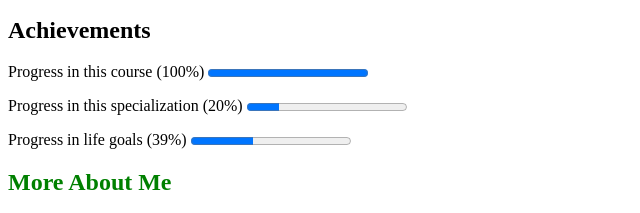
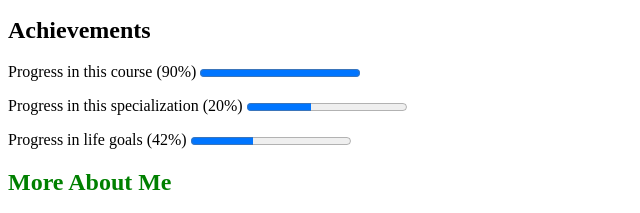
Before and after one commit to adolphusisaac/adolphus-info306.github.io, a plain HTML site: page index.html in a window 1280 px wide. Shown: the part 345-558 px from the top of the page, 0-640 px from the left. Drawn offline with Linux system fonts and the light colour scheme.

Commit message:
Update index.html

```diff
--- a/index.html
+++ b/index.html
@@ -36,16 +36,16 @@
  </ul>
  <!-- ---------------------------- -->
  <h2>Achievements</h2>
- <p>Progress in this course (100%)
-    <progress value="100" max="100">100%</progress>
+ <p>Progress in this course (90%)
+    <progress value="100" max="90">100%</progress>
  </p>
  <!-- ------------------------------ -->
  <p>Progress in this specialization (20%)
-    <progress value="20" max="100">20%</progress>
+    <progress value="40" max="100">40%</progress>
  </p>
  <!-- ------------------------------------ -->
- <p>Progress in life goals (39%)
-    <progress value="39" max="100"> 39% </progress>
+ <p>Progress in life goals (42%)
+    <progress value="39" max="100"> 42% </progress>
  </p>
  <!-- ------------------------------------ -->
  <h2 style="color: green;">More About Me</h2>
```
